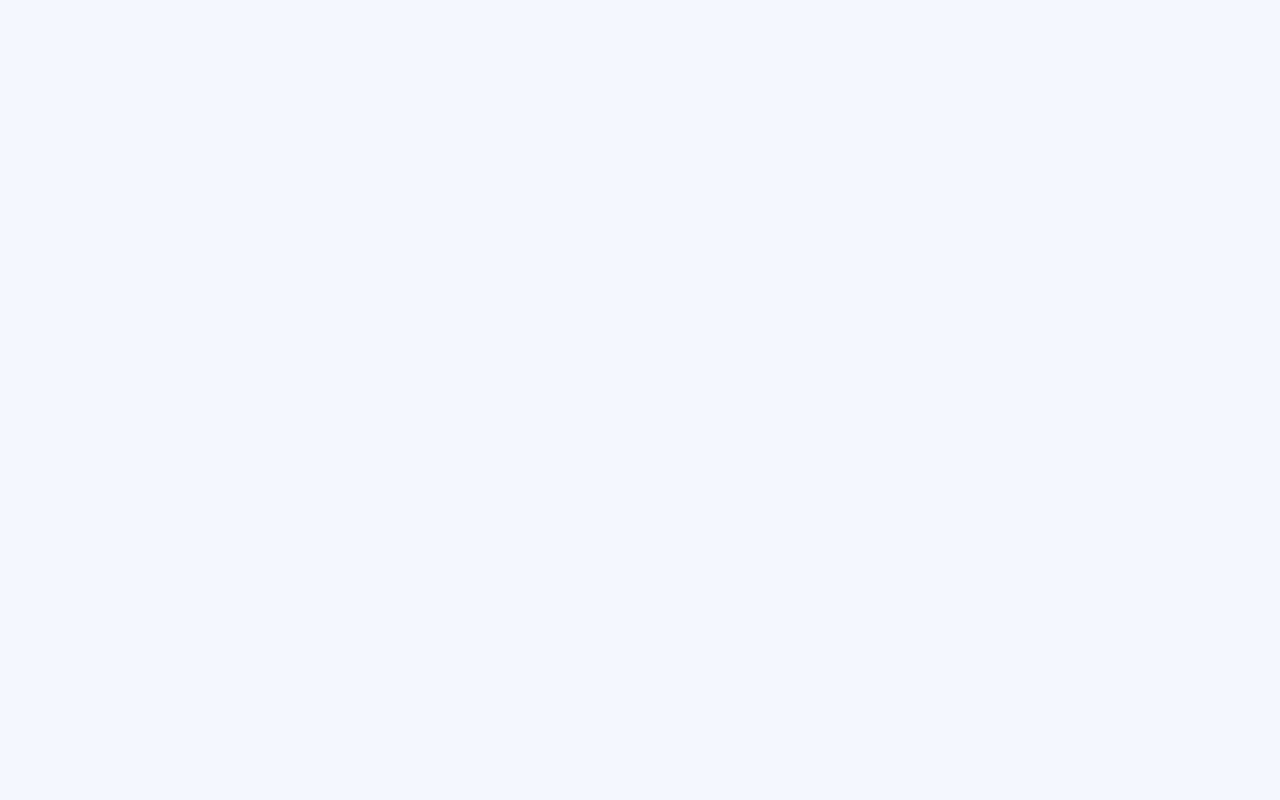
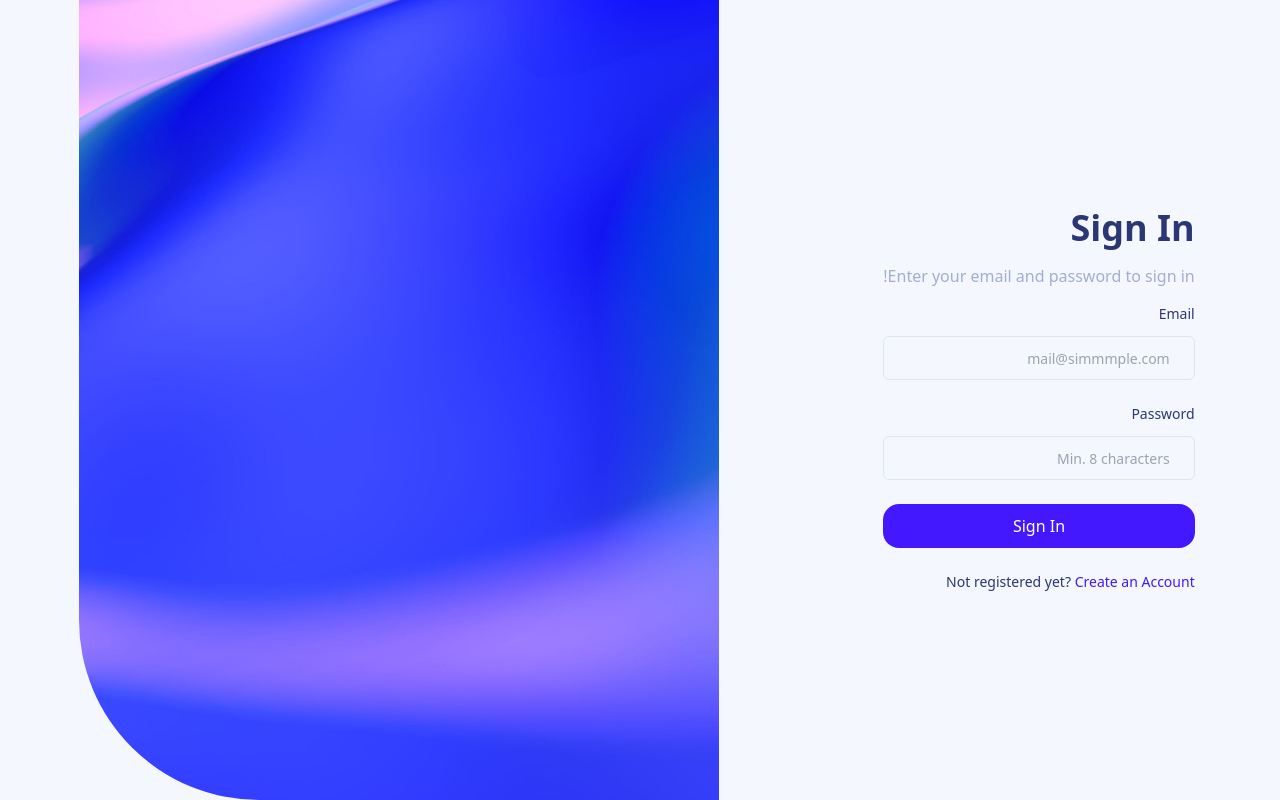
Before and after one commit to mbadangiz/blog-app, a React (Vite) app: page /login in a window 1280 px wide. Built offline with nearby package versions, Linux system fonts and the light colour scheme.

Commit message:
feat: Login page done

```diff
--- a/src/components/Login/index.tsx
+++ b/src/components/Login/index.tsx
@@ -1,9 +1,39 @@
+import Button from "@FormFields/Initial/Button";
+import LoginBG from "../../assets/Images/login-bg.png";
 import CustomInput from "../../core/components/FormFields/Initial/Input";
+import { Link } from "react-router-dom";
 
 function Login() {
   return (
-    <div>
-      <CustomInput />
+    <div className="grid h-screen lg:grid-cols-[1fr_1fr]">
+      <div className="flex flex-col items-center justify-center">
+        <div className="grid max-w-[410px] gap-4">
+          <h2 className="text-4xl font-bold">Sign In</h2>
+          <p className="text-[#A3AED0]">
+            Enter your email and password to sign in!
+          </p>
+          <form action="" className="grid gap-6">
+            <CustomInput
+              label="Email"
+              className="w-full"
+              placeholder="mail@simmmple.com"
+            />
+            <CustomInput
+              label="Password"
+              className="w-full"
+              placeholder="Min. 8 characters"
+            />
+            <Button className={"w-full"}>Sign In</Button>
+          </form>
+          <Link to="/sign-up" className="mt-2 text-sm">
+            Not registered yet?{" "}
+            <span className="text-[#4318FF]">Create an Account</span>
+          </Link>
+        </div>
+      </div>
+      <div className="hidden h-full overflow-hidden rounded-bl-[180px] lg:block">
+        <img src={LoginBG} alt="" className="h-full w-full" />
+      </div>
     </div>
   );
 }
--- a/src/pages/LoginPage.tsx
+++ b/src/pages/LoginPage.tsx
@@ -1,8 +1,13 @@
 import { useChangeTitle } from "@hooks/useChangeTitle";
+import Login from "../components/Login";
 
 function LoginPage() {
   useChangeTitle("ورود");
-  return <div>LoginPage</div>;
+  return (
+    <div>
+      <Login />
+    </div>
+  );
 }
 
 export default LoginPage;
```
